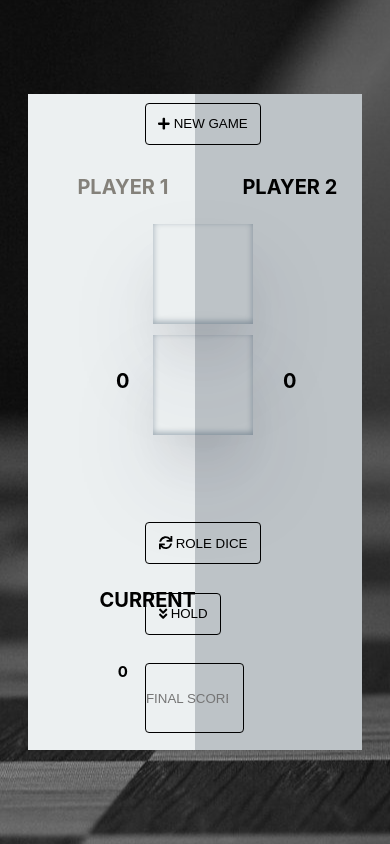
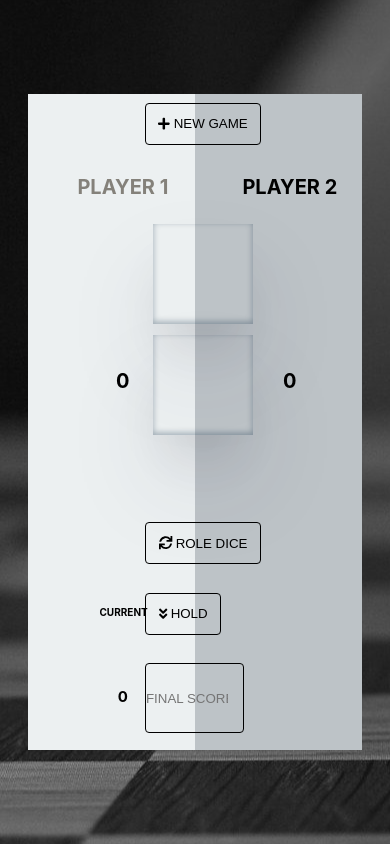
Before and after one commit to shir15a/dice-game-project, a React (Create React App) app: page / in a window 390 px wide. Built offline with nearby package versions, Linux system fonts and the light colour scheme.

Commit message:
final version

```diff
--- a/src/Components/Player/Player.css
+++ b/src/Components/Player/Player.css
@@ -31,8 +31,9 @@
   .player1, .player2 {
       font-size: x-small;
   }
-  .current {
-    font-size: xx-small;
+
+  .currentPlayer h1{
+    font-size: 1em;
     margin: auto auto;
   }
 }
```
